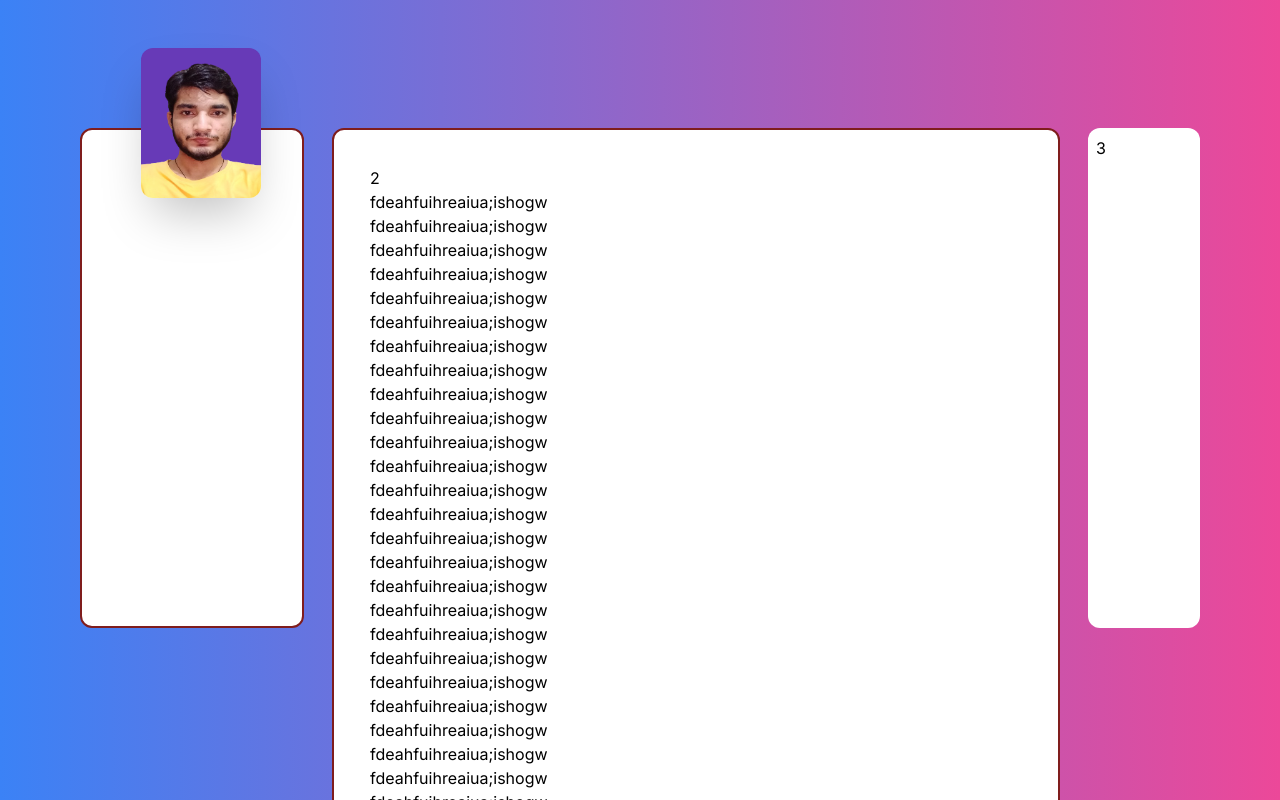
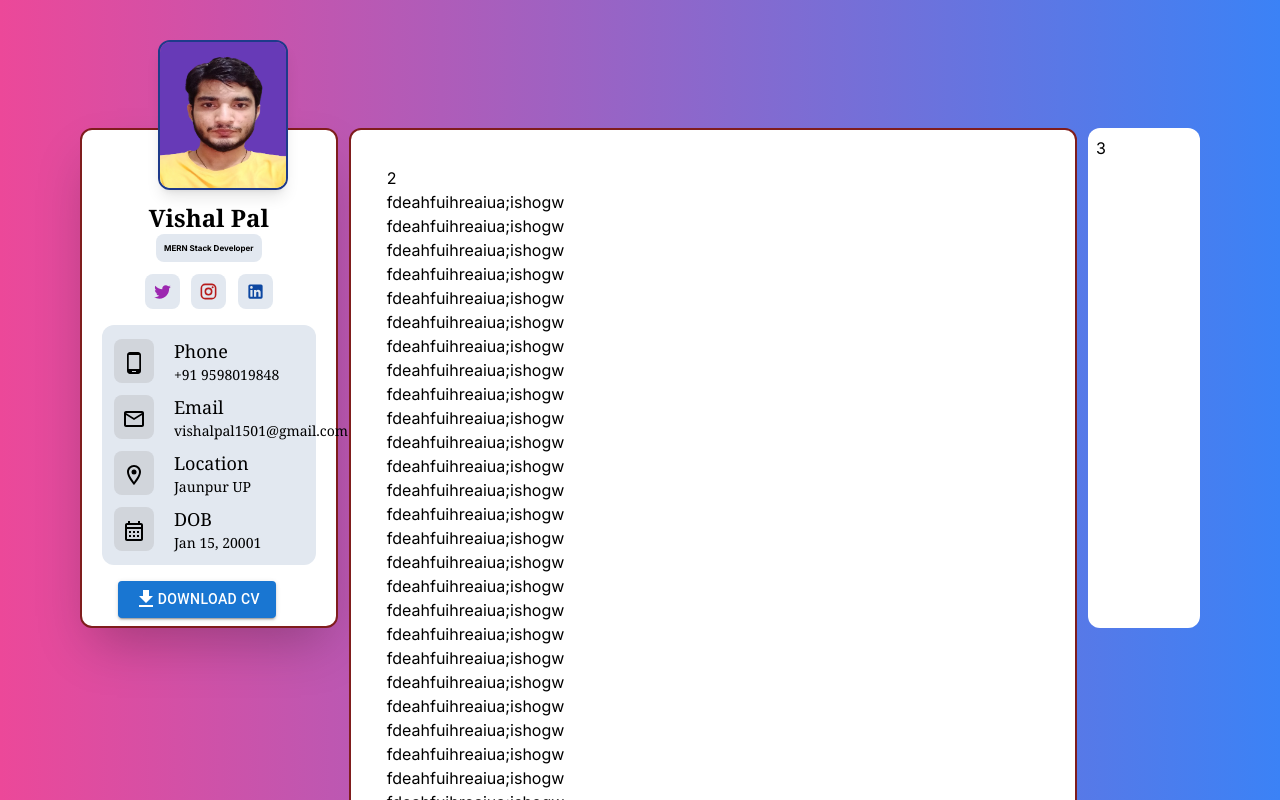
Before and after one commit to Plvishal/Full-stack-Projects, a Next.js app in the folder nxt2port/: page / in a window 1280 px wide. Shown: the top 800 px of the page. Built offline with nearby package versions, Linux system fonts and the light colour scheme.

Commit message:
about card done

```diff
--- a/nxt2port/src/app/page.js
+++ b/nxt2port/src/app/page.js
@@ -5,8 +5,8 @@ import Image from 'next/image';
 export default function Home() {
   return (
     <div className="bg-green-800 h-[100vh]">
-      <div className="flex  md:flex-row flex-col justify-between w-full gap-2 md:p-20 p-4 bg-gradient-to-r from-blue-500 to-pink-500 ">
-        <div className="md:w-[20%]  p-2 md:h-[500px] bg-white md:sticky  relative left-0 md:top-32 top-32 border-2 border-red-900 rounded-xl">
+      <div className="flex  md:flex-row flex-col justify-between w-full gap-2 md:p-20 p-4 bg-gradient-to-l from-blue-500 to-pink-500 ">
+        <div className="md:w-[23%]  p-2 md:h-[500px] bg-white md:sticky  relative left-0 md:top-32 top-32 border-2 border-red-900 rounded-xl shadow-2xl">
           <Sabout />
         </div>
         <div className="md:w-[65%]  bg-white  md:order-none order-last border-2 border-red-900 rounded-xl p-9 relative md:top-12  top-32">
--- a/nxt2port/src/components/Sabout.jsx
+++ b/nxt2port/src/components/Sabout.jsx
@@ -1,17 +1,80 @@
 import React from 'react';
 import { man, vishal } from '@/utils';
 import Image from 'next/image';
+import { blue, red } from '@mui/material/colors';
+import { Twitter, Instagram, LinkedIn, Download } from '@mui/icons-material';
+import { a1 } from '@/utils/aboutData';
+import { Button } from '@mui/material';
+import Link from 'next/link';
+
 function Sabout() {
   return (
     <>
+      <div>
         <div>
           <Image
             src={vishal}
             alt="image"
             width={200}
             height={100}
-          className="relative top-[-90px] md:left-[25%] left-[33%] rounded-xl shadow-2xl w-[120px] h-[150px] object-fill bg-no-repeat"
+            className="absolute top-[-90px] md:left-[30%] left-[33%] rounded-xl shadow-lg w-[130px] h-[150px] object-fill bg-no-repeat border-2 border-blue-900"
           />
+        </div>
+        <div className="md:relative  static mt-16 flex flex-col justify-center items-center w-[60%] m-auto">
+          <h1 className="text-2xl font-bold font-serif text-justify">
+            Vishal Pal
+          </h1>
+          <p className="text-[8px] font-bold bg-slate-200 p-2 rounded-lg">
+            MERN Stack Developer
+          </p>
+          <div className=" w-[90%] flex justify-between items-center mt-3">
+            <Twitter
+              className="bg-slate-200 p-2 rounded-lg  hover:bg-blue-700 hover:text-white cursor-pointer transition-none ease-in-out"
+              color="secondary"
+              fontSize="large"
+            />
+            <Instagram
+              className="bg-slate-200 p-2 rounded-lg hover:bg-blue-700 hover:text-white cursor-pointer duration-300"
+              sx={{ color: red[900] }}
+              fontSize="large"
+            />
+            <LinkedIn
+              className="bg-slate-200 p-2  rounded-lg  hover:bg-blue-700 hover:text-white cursor-pointer"
+              sx={{ color: blue[900] }}
+              fontSize="large"
+            />
+          </div>
+        </div>
+        <div className="w-[90%] m-auto bg-slate-200 p-3 rounded-xl mt-4 flex flex-col gap-2">
+          {a1.map((item, i) => (
+            <div className="flex justify-start items-center gap-5" key={i}>
+              <span className="bg-gray-300 p-2 text-xl rounded-lg hover:bg-blue-900 hover:text-white transition-all ease-in-out cursor-pointer">
+                {item.icon}
+              </span>
+              <p className="flex flex-col justify-start items-start text-lg font-serif ">
+                {item.name} <span className="text-sm ">{item.value}</span>
+              </p>
+            </div>
+          ))}
+        </div>
+        <div className="w-[90%] mt-4 flex justify-center items-center mb-5">
+          <Button
+            variant="contained"
+            className=" rounded-xl hover:bg-gradient-to-r from-pink-500 to-blue-600"
+          >
+            <a
+              href={'/vishal.pdf'}
+              target="_blank"
+              rel="noopener noreferrer"
+              locale={false}
+              download
+              className="flex justify-center items-cente "
+            >
+              <Download />
+              Download CV
+            </a>
+          </Button>
+        </div>
       </div>
     </>
   );
--- /dev/null
+++ b/nxt2port/src/utils/aboutData.js
@@ -0,0 +1,33 @@
+import {
+  Twitter,
+  Instagram,
+  LinkedIn,
+  EmailOutlined,
+  CalendarMonthOutlined,
+  PhoneAndroid,
+  LocationOnOutlined,
+} from '@mui/icons-material';
+import { pink } from '@mui/material/colors';
+import { color } from 'framer-motion';
+export const a1 = [
+  {
+    icon: <PhoneAndroid />,
+    name: 'Phone',
+    value: '+91 9598019848',
+  },
+  {
+    icon: <EmailOutlined />,
+    name: 'Email',
+    value: 'vishalpal1501@gmail.com',
+  },
+  {
+    icon: <LocationOnOutlined />,
+    name: 'Location',
+    value: 'Jaunpur UP',
+  },
+  {
+    icon: <CalendarMonthOutlined />,
+    name: 'DOB',
+    value: 'Jan 15, 20001',
+  },
+];
```
Also changed, not shown: 1 other file (tests, documents, lock files or other folders). Lines whose indentation alone changed are shown as unchanged.
